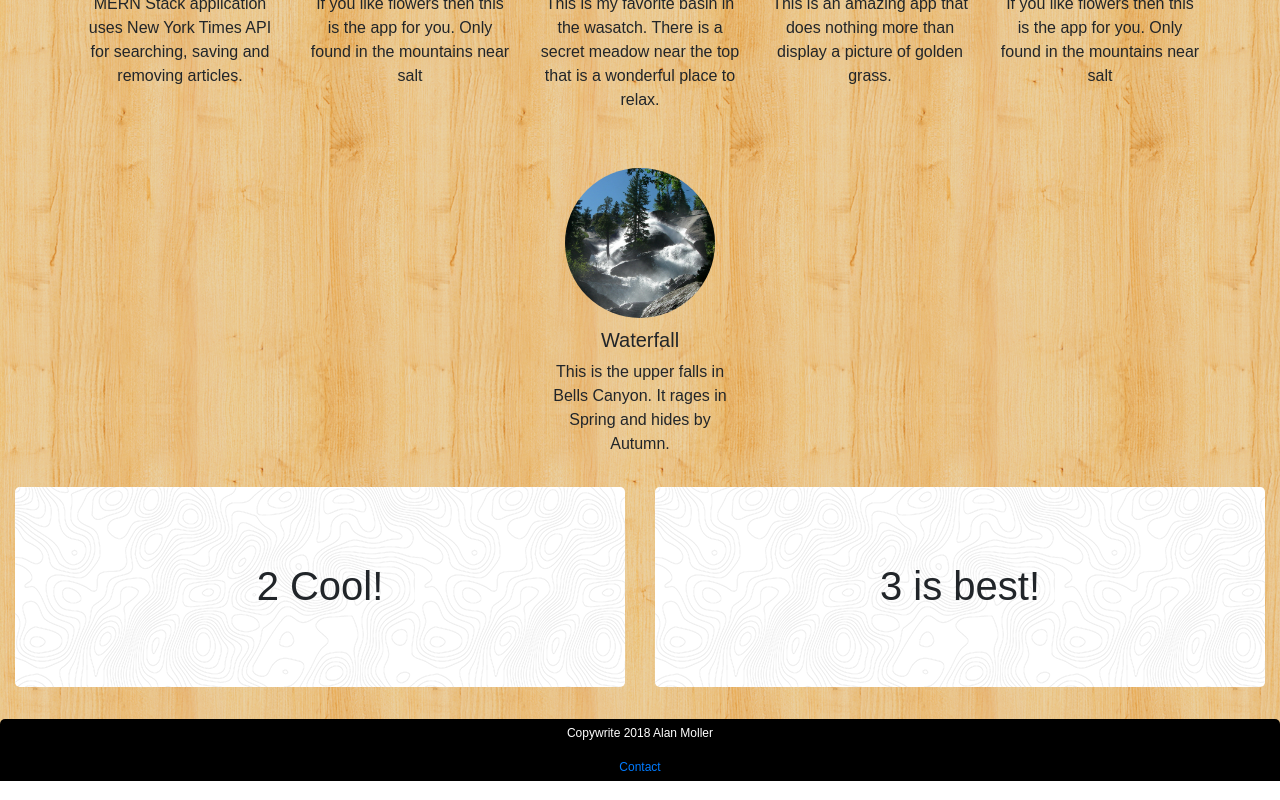
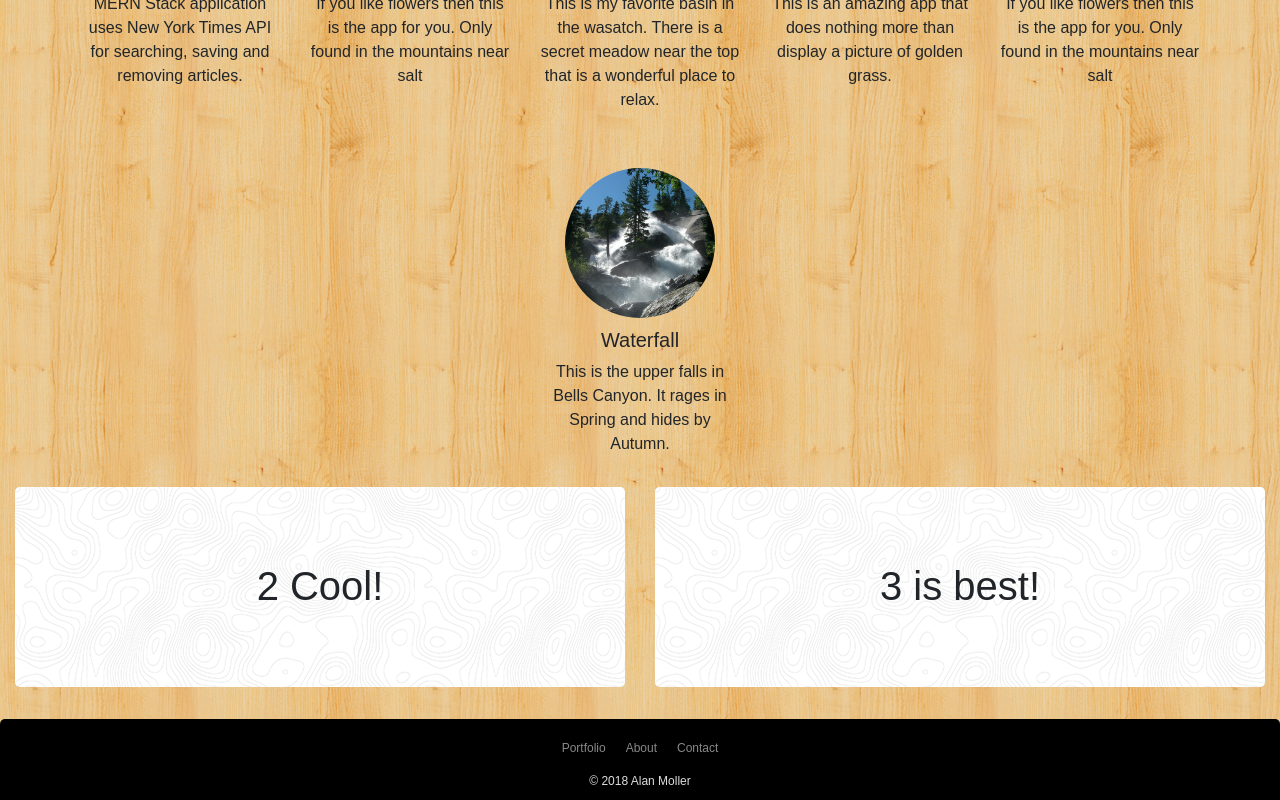
Before and after one commit to almoller/Portfolio, a React (Create React App) app: page / in a window 1280 px wide. Shown: the part 391-1191 px from the top of the page. Built offline with nearby package versions, Linux system fonts and the light colour scheme.

Commit message:
footer update

```diff
--- a/src/App.css
+++ b/src/App.css
@@ -106,12 +106,29 @@ ul {
   background: black;
   /* margin-top: auto; */
   padding: 5px 0;
-  color: #ffffff;
+  color: #dddddd;
   text-align: center;
   font-size: 12px;
   border-radius: 5px 5px 0 0;
 }
 
+.footerLinks {
+  margin-top: 15px;
+}
+
+.footerLink {
+  color: #888888;
+  margin: 0 10px;
+}
+
+.footerLink:hover {
+  color: #fff;
+}
+
+.footer p {
+  margin-top: 15px;
+  margin-bottom: 5px;
+}
 
 @media only screen and (min-width: 660px) {
   header {
--- a/src/App.js
+++ b/src/App.js
@@ -58,8 +58,12 @@ class App extends Component {
           <footer className="footer">
             <Row>
               <Col size='sm-12'>
-                <p>Copywrite 2018 Alan Moller</p>
-                <Link to="/contact">Contact</Link>
+              <div className="footerLinks">
+                <Link className="footerLink" to="/">Portfolio</Link>
+                <Link className="footerLink" to="/about">About</Link>
+                <Link className="footerLink" to="/contact">Contact</Link>
+              </div>
+                <p>&copy; 2018 Alan Moller</p>
               </Col>
             </Row>
           </footer>
```
